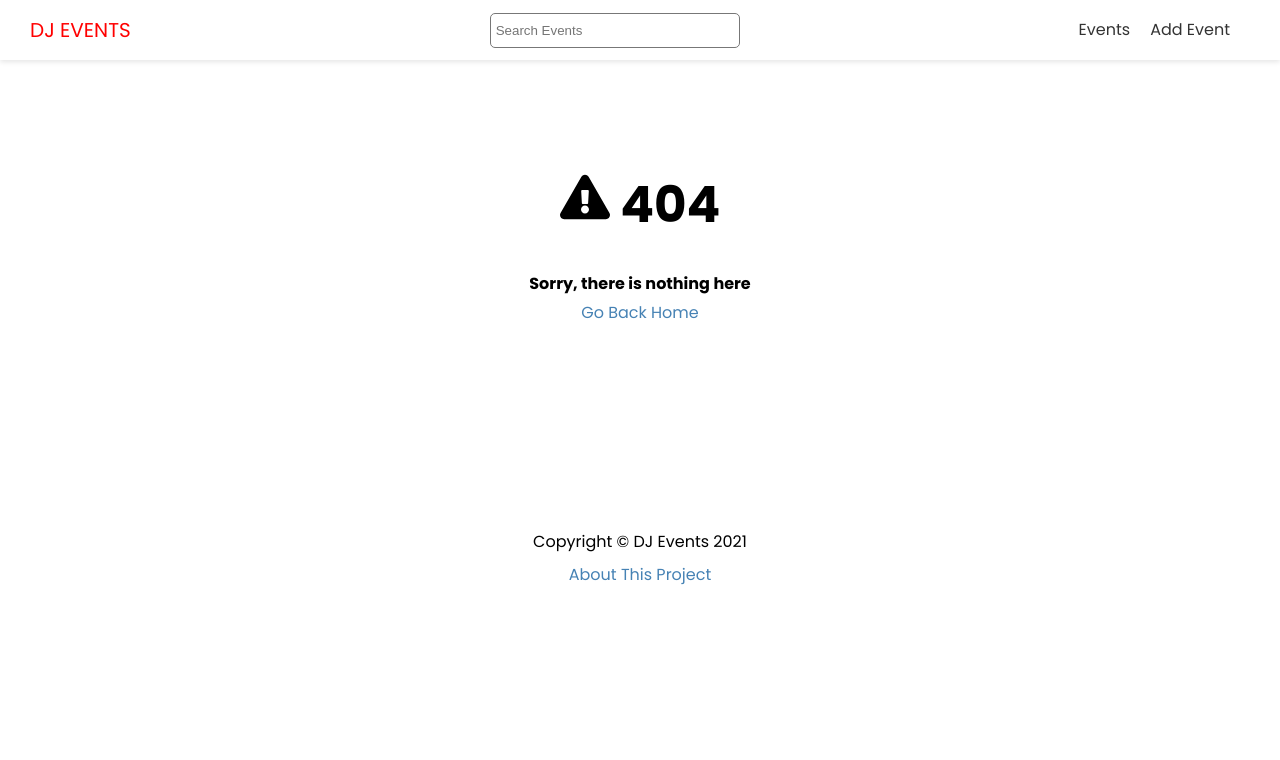
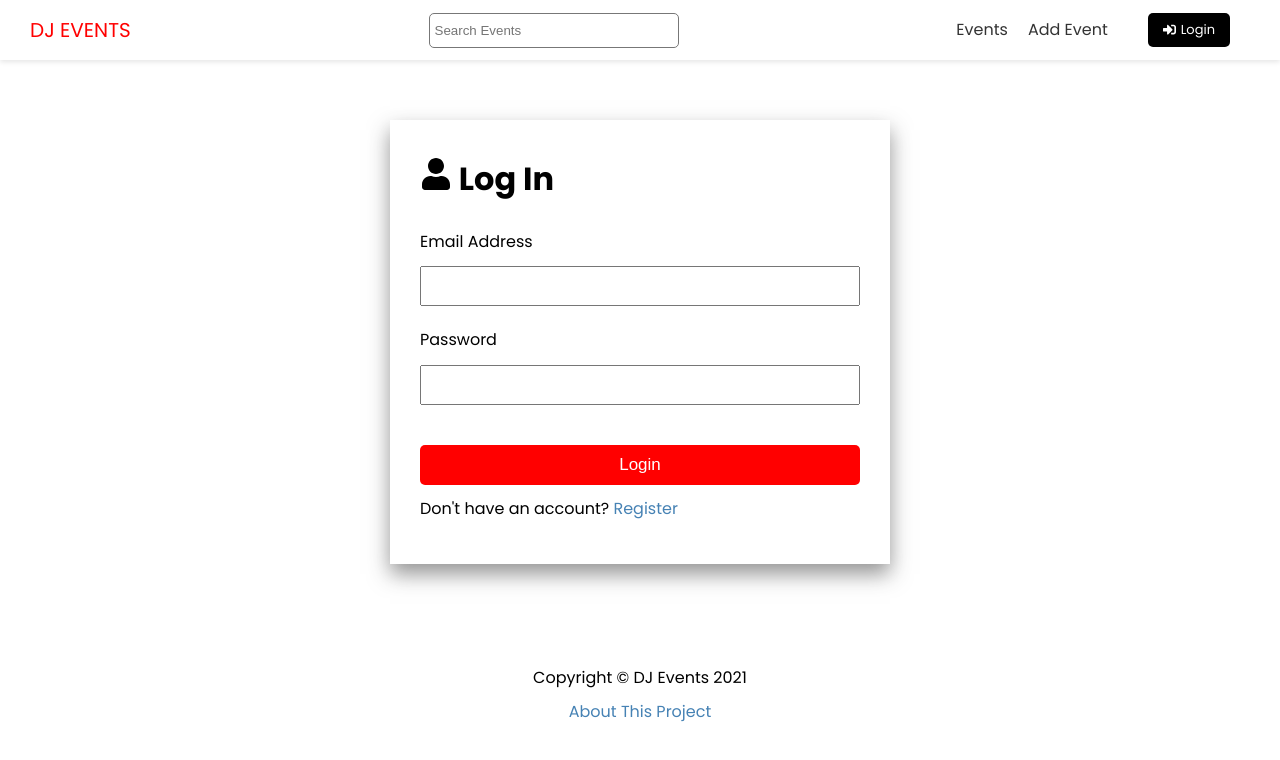
Before and after one commit to gazjosef/DJ-Events-Front-End, a Next.js app: page /account/login in a window 1280 px wide. Before the commit this address had no page. Shown: the top 760 px of the page. Built offline with nearby package versions, Linux system fonts and the light colour scheme.

Commit message:
Register & Login Forms

```diff
--- a/components/Header.js
+++ b/components/Header.js
@@ -1,3 +1,4 @@
+import { FaSignInAlt, FaSignOutAlt } from "react-icons/fa";
 import Link from "next/link";
 import Search from "./Search";
 import styles from "@/styles/Header.module.css";
@@ -25,6 +26,13 @@ export default function Header() {
               <a>Add Event</a>
             </Link>
           </li>
+          <li>
+            <Link href="/account/login">
+              <a className="btn-secondary btn-icon">
+                <FaSignInAlt /> Login
+              </a>
+            </Link>
+          </li>
         </ul>
       </nav>
     </header>
--- /dev/null
+++ b/pages/account/login.js
@@ -0,0 +1,54 @@
+import { FaUser } from "react-icons/fa";
+import { ToastContainer, toast } from "react-toastify";
+import "react-toastify/dist/ReactToastify.css";
+import { useState, useEffect, useContext } from "react";
+import Link from "next/link";
+import Layout from "@/components/Layout";
+import styles from "@/styles/AuthForm.module.css";
+
+export default function loginPage() {
+  const [email, setEmail] = useState("");
+  const [password, setPassword] = useState("");
+
+  const handleSubmit = (e) => {
+    e.preventDefault();
+  };
+
+  return (
+    <Layout title="User Login">
+      <div className={styles.auth}>
+        <h1>
+          <FaUser /> Log In
+        </h1>
+
+        <ToastContainer />
+
+        <form onSubmit={handleSubmit}>
+          <div>
+            <label htmlFor="email">Email Address</label>
+            <input
+              type="email"
+              id="email"
+              value={email}
+              onChange={(e) => setEmail(e.target.value)}
+            />
+          </div>
+          <div>
+            <label htmlFor="password">Password</label>
+            <input
+              type="password"
+              id="password"
+              value={password}
+              onChange={(e) => setPassword(e.target.value)}
+            />
+          </div>
+          <input type="submit" value="Login" className="btn" />
+        </form>
+
+        <p>
+          Don't have an account? <Link href="/account/register">Register</Link>
+        </p>
+      </div>
+    </Layout>
+  );
+}
--- /dev/null
+++ b/styles/AuthForm.module.css
@@ -0,0 +1,31 @@
+.auth {
+  max-width: 500px;
+  margin: auto;
+  padding: 30px;
+  box-shadow: 0px 10px 20px 0px rgba(50, 50, 50, 0.52);
+}
+
+.auth label {
+  display: block;
+  margin-bottom: 10px;
+}
+
+.auth input[type="text"],
+.auth input[type="email"],
+.auth input[type="password"] {
+  display: block;
+  width: 100%;
+  height: 40px;
+  padding: 5px;
+  font-size: 18px;
+}
+
+.auth input[type="submit"] {
+  margin-top: 20px;
+  width: 100%;
+  font-size: 17px;
+}
+
+.auth div {
+  margin-bottom: 20px;
+}
```
